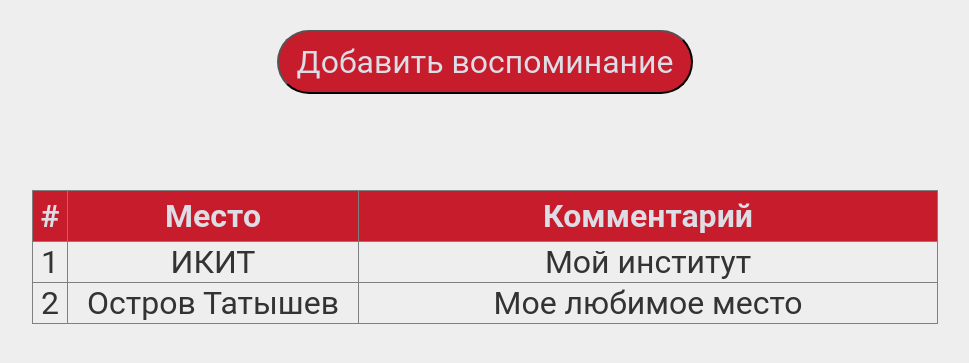
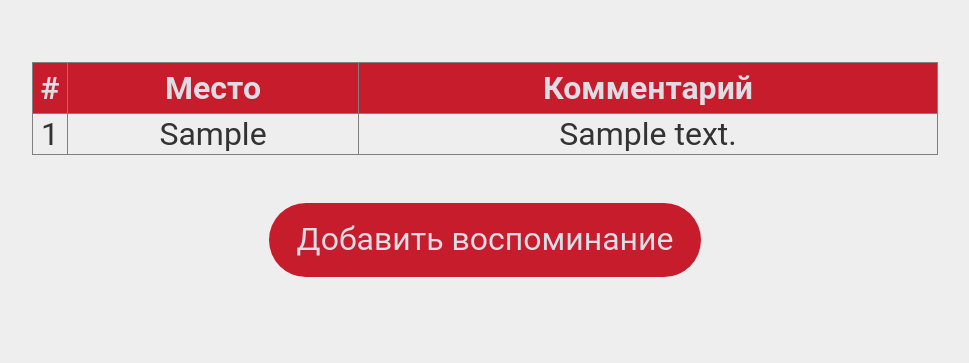
Before and after one commit to alekc080901/Places-Remember, a Django app: template templates/main/home.html in a window 1280 px wide. Shown: the part 66-429 px from the top of the page, without its empty margins (155-1124 px from the left). Run offline with Django 4.2, Linux system fonts and the light colour scheme; tables that the repository leaves empty hold one stand-in row (values such as "Sample post"); the template is opened without the code that fills it: values that come from a table or form of the project are taken from there, most other values are stand-ins (such as "Sample title", 1, 10 or a date in 2020); grey boxes marked "Sample" are stand-in pictures; some libraries are stand-ins or nearby versions.

Commit message:
Refresh table according to database

```diff
--- a/static/css/home.css
+++ b/static/css/home.css
@@ -11,14 +11,15 @@
     color: #dddde5;
     background-color: #c61c2c;
     font: 2em Roboto;
-    display: block;
-    cursor:pointer;
     border-radius: 40px;
     padding: 0.25em;
-    text-align: center;
-    height: 2em;
+    line-height: 1.8em;
+    display: flex;
+    justify-content: center;
+    height: 1.8em;
     width: 13em;
     margin: 1em auto;
+    cursor: pointer;
 }
 
 .add-button:hover {
@@ -32,7 +33,7 @@
     color: #343333;
     font: 2em Roboto;
     text-align: center;
-    margin: 3em auto 1.5em;
+    margin: 2em auto 1.5em;
 }
 
 .memories th {
--- /dev/null
+++ b/templates/main/auth_navbar.html
@@ -0,0 +1,22 @@
+{% load static %}
+
+<link rel="stylesheet" href="/static/css/navbar.css">
+
+<nav class="navbar">
+    <div class="logo">
+        <a class="logo-text" href="{% url 'home' %}">Places Remember</a>
+    </div>
+
+    <div class="personal-info">
+        <div class="avatar">
+            <img src="{{ avatar }}"
+            width=60 alt="Avatar">
+        </div>
+        <div class="name">
+            {{ name }}
+        </div>
+        <a class="logout" href="{% url 'logout' %}">
+            <img src="{% static 'img/logout.svg' %}" width="35" alt="Выход">
+        </a>
+    </div>
+</nav>
--- a/templates/main/home.html
+++ b/templates/main/home.html
@@ -2,8 +2,6 @@
 
 {% block style %}
 <link rel="stylesheet" href="/static/css/home.css">
-<link rel="stylesheet" href="/static/css/navbar.css">
-<script src="https://ajax.googleapis.com/ajax/libs/jquery/2.1.1/jquery.min.js"></script>
 {% endblock %}
 
 
@@ -12,32 +10,10 @@
 {% endblock %}
 
 {% block navbar %}
-<nav class="navbar">
-    <div class="logo">
-        <a class="logo-text" href="{% url 'home' %}">Places Remember</a>
-    </div>
-
-    <div class="personal-info">
-        <div class="avatar">
-            <img src="{{ avatar }}"
-            width=60 alt="Avatar">
-        </div>
-        <div class="name">
-            {{ name }}
-        </div>
-        <a class="logout" href="{% url 'logout' %}">
-            <img src="/static/img/logout.svg" width="35" alt="Выход">
-        </a>
-    </div>
-</nav>
-
+    {% include 'auth_navbar.html' %}
 {% endblock%}
 
 {% block body%}
-
-<button class="add-button">
-    Добавить воспоминание
-</button>
 
 {% if location_list|length == 0 %}
     <div class="empty-list">
@@ -51,10 +27,15 @@
                 <th id="table-location">Место</th>
                 <th id="table-comment">Комментарий</th>
             </tr>
-            <tr><td>1</td><td>ИКИТ</td><td>Мой институт</td></tr>
-            <tr><td>2</td><td>Остров Татышев</td><td>Мое любимое место</td></tr>
+            {% for l in location_list %}
+                <tr><td>{{ l.id }}</td><td>{{ l.place }}</td><td>{{ l.description }}</td></tr>
+            {% endfor %}
         </table>
     </div>
+
+    <a class="add-button" href="/map">
+        Добавить воспоминание
+    </a>
 
 {% endif %}
 
```
Also changed, not shown: main/views.py (+20 -5 lines), templates/main/map.html (+15 -10 lines).
